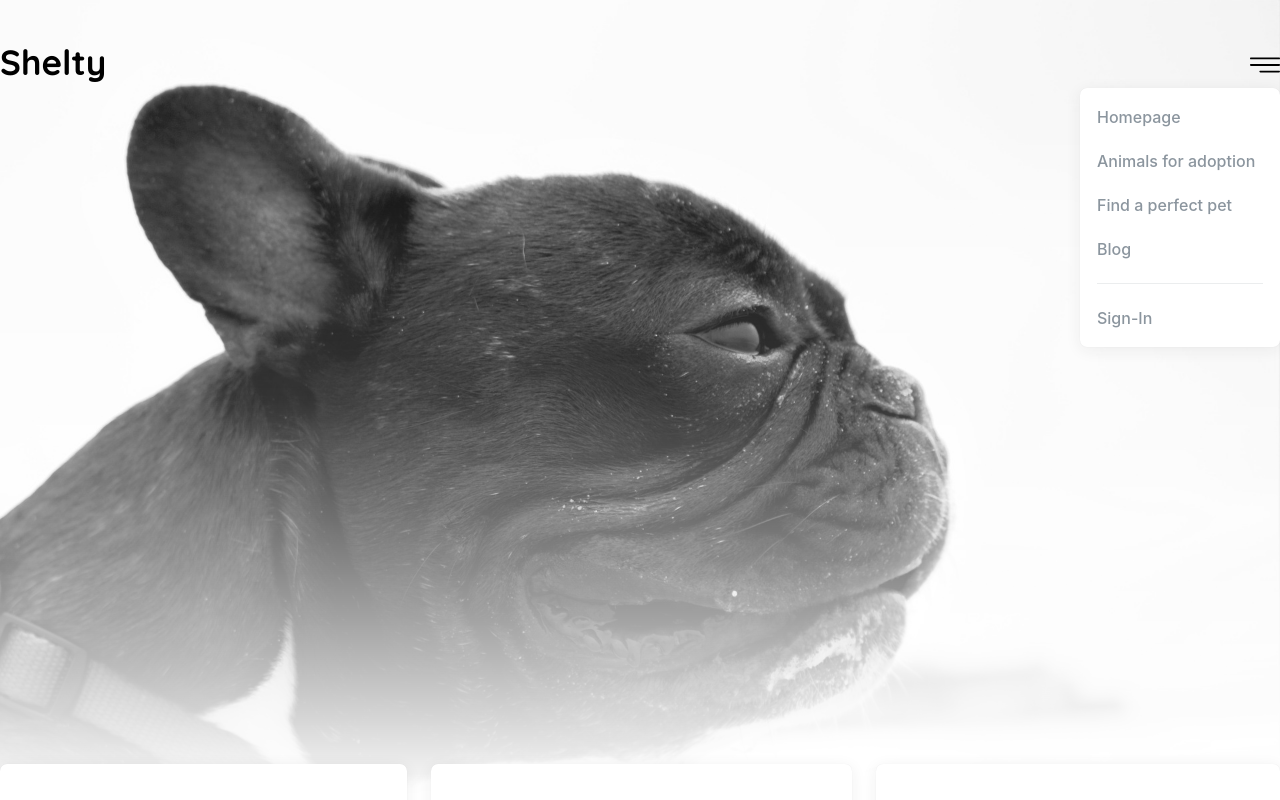
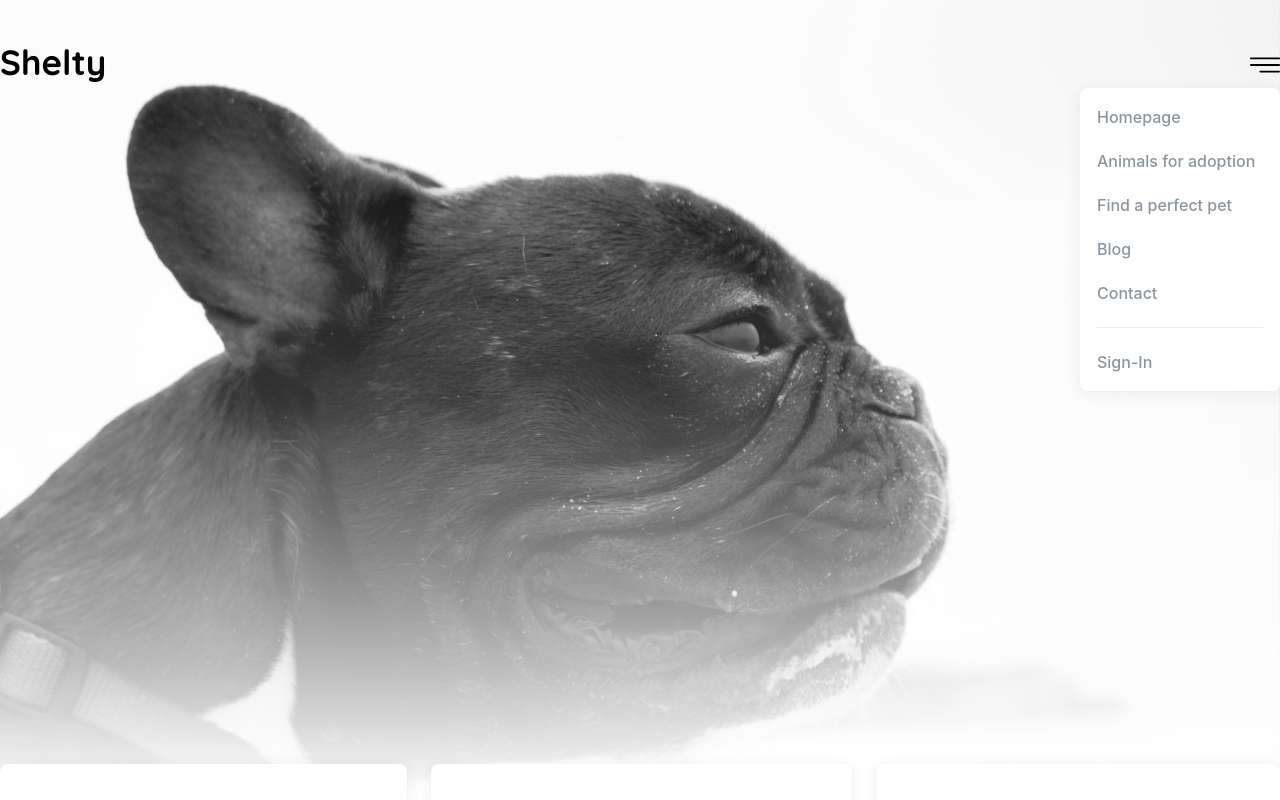
Before and after one commit to kamillobinski/shelty, a React (Create React App) app in the folder frontend/: page / in a window 1280 px wide. Both pictures are taken after a click on the element 1265 px from the left and 42 px from the top of the page. Built offline with nearby package versions, Linux system fonts and the light colour scheme.

Commit message:
Update: public menu

```diff
--- a/frontend/src/components/header/header-public/PublicHeader.js
+++ b/frontend/src/components/header/header-public/PublicHeader.js
@@ -1,11 +1,10 @@
 import React from "react";
 import { Link } from "react-router-dom";
-import PrimaryButton from '../../button/PrimaryButton';
 import { MenuIcon } from '../../../utils/icons/Icons';
 import "./publicheader.css";
 
 const TITLE = "Shelty";
-const MENU = [["/", "Homepage"], ["/animals", "Animals for adoption"], ["/finder", "Find a perfect pet"], ["/blog", "Blog"], ["/signin", "Sign-In"]]
+const MENU = [["/", "Homepage"], ["/animals", "Animals for adoption"], ["/finder", "Find a perfect pet"], ["/blog", "Blog"], ["/contact", "Contact"], ["/signin", "Sign-In"]]
 
 class PublicHeader extends React.Component {
   constructor() {
@@ -59,10 +58,15 @@ class PublicHeader extends React.Component {
               <span>{MENU[3][1]}</span>
             </div>
           </Link>
-          <div className="publicHeader-menu-separator"></div>
           <Link to={MENU[4][0]}>
             <div className="publicHeader-menu-item">
               <span>{MENU[4][1]}</span>
+            </div>
+          </Link>
+          <div className="publicHeader-menu-separator"></div>
+          <Link to={MENU[5][0]}>
+            <div className="publicHeader-menu-item">
+              <span>{MENU[5][1]}</span>
             </div>
           </Link>
         </div>
```
